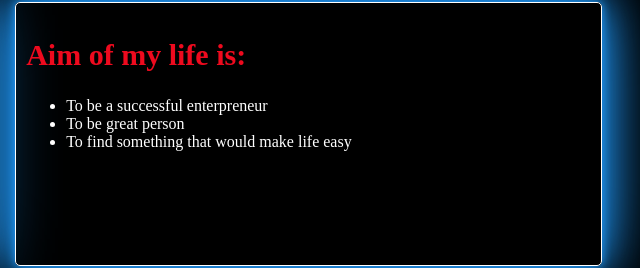
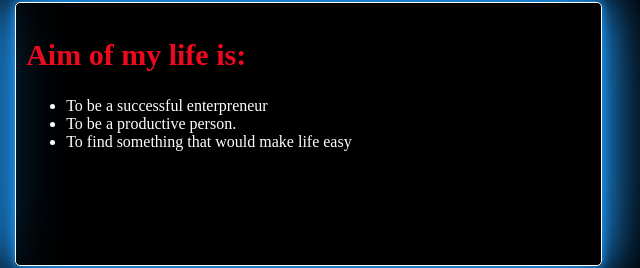
Before and after one commit to KeertimaanNayak/portfoliowebsitecommunique, a plain HTML site: page about.html in a window 1280 px wide. Shown: the part 218-486 px from the top of the page, 640-1280 px from the left. Drawn offline with Linux system fonts and the light colour scheme.

Commit message:
Update about.html

```diff
--- a/about.html
+++ b/about.html
@@ -32,7 +32,7 @@
 		<h2>Aim of my life is:</h2>
 		<ul>
 			<li>To be a successful enterpreneur</li>
-			<li>To be great person</li>
+			<li>To be a productive person.</li>
 		    <li>To find something that would make life easy</li>
 	    </ul>
 	</div>
```
